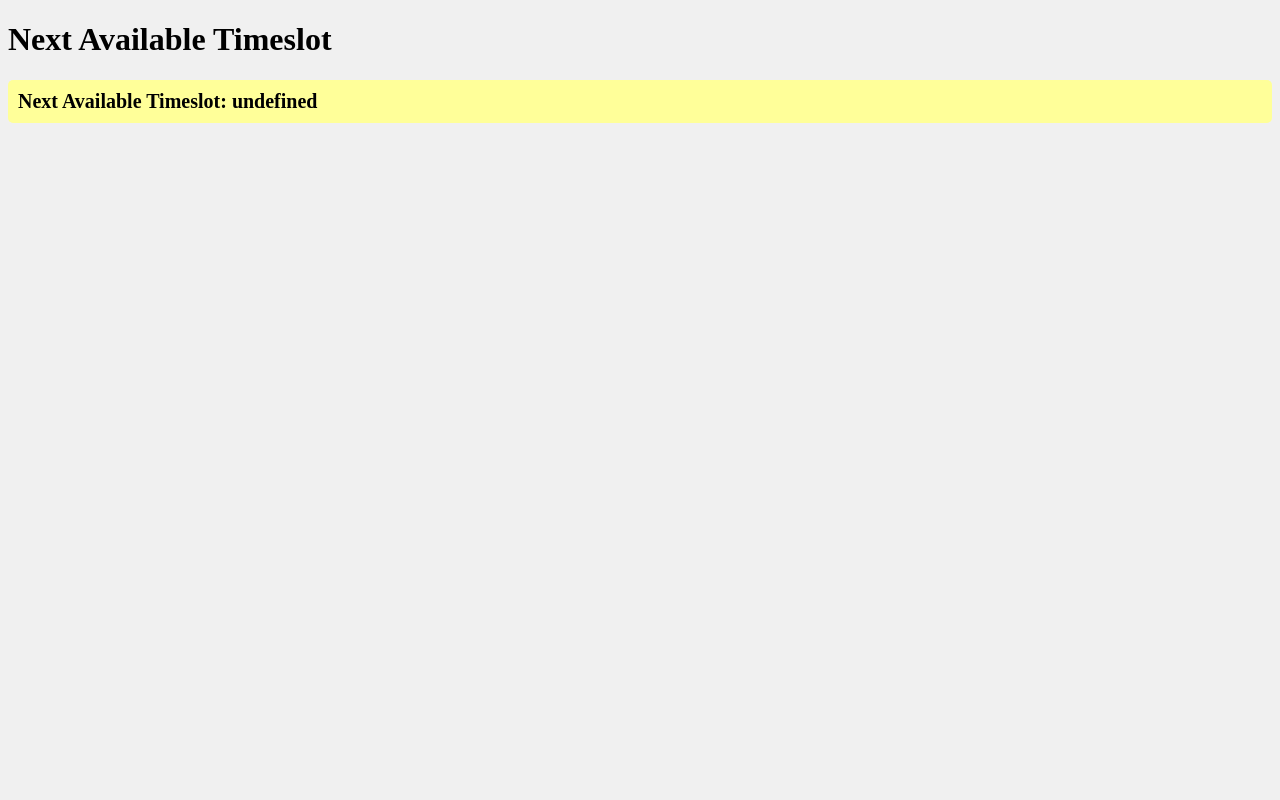
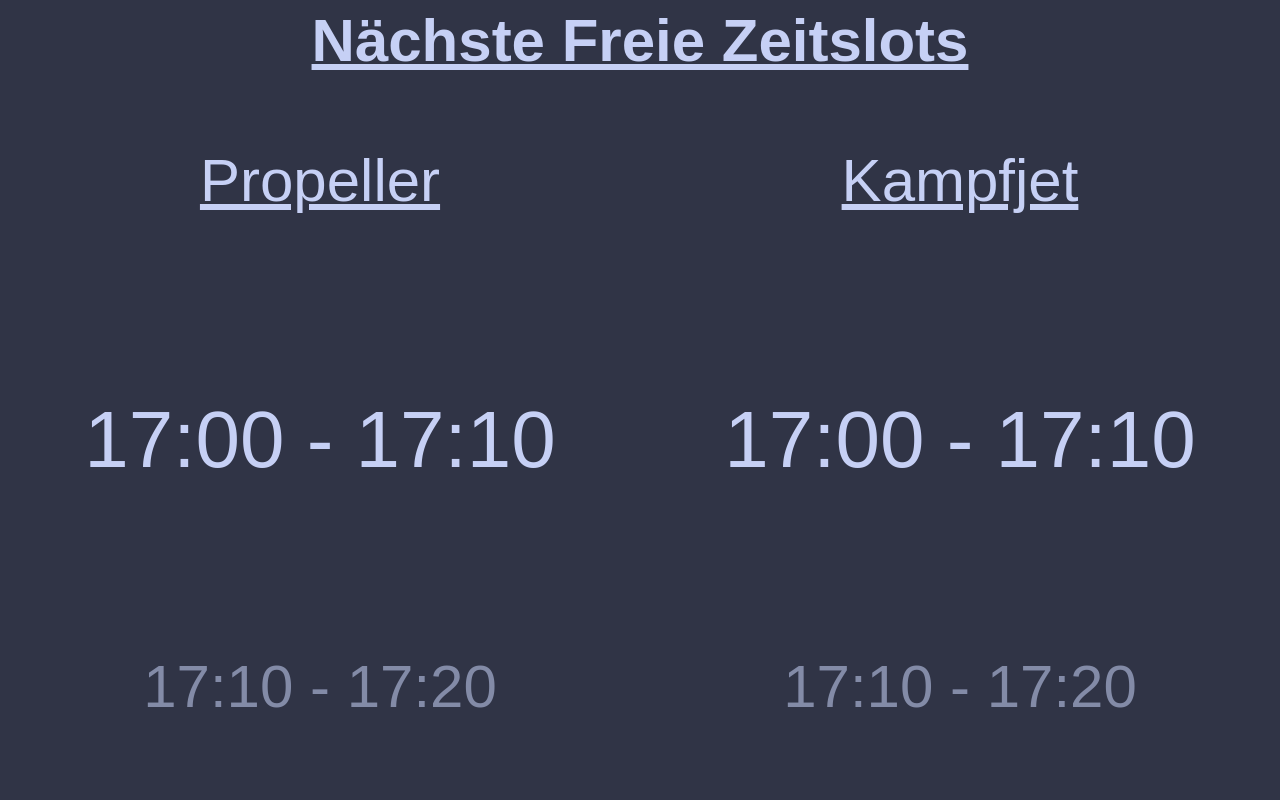
Before and after one commit to mosstuff/KatherinenGymnasium_Flugsimulator_Buchungssystem, a Flask app: template templates/info.html in a window 1280 px wide. Run offline with Flask 3, Linux system fonts and the light colour scheme; the template is opened without the code that fills it, so the values that code supplies are empty.

Commit message:
Added Info Page wich shows the next free timeslots

```diff
--- a/main.py
+++ b/main.py
@@ -234,7 +234,7 @@ def info():
  #       c.execute("SELECT timeslot FROM bookings WHERE status != 'Booked' AND timeslot >= ? ORDER BY timeslot ASC LIMIT 4", (current_time,))
   #      future_timeslots = [row[0] for row in c.fetchall()]
 #
- #   return render_template('info.html', next_timeslots=next_timeslots, future_timeslots=future_timeslots)
-    return 'ToDo'
+    return render_template('info.html')
+    #return 'ToDo'
 if __name__ == '__main__':
     app.run(debug=True,host="192.168.178.79",ssl_context='adhoc')
--- a/templates/info.html
+++ b/templates/info.html
@@ -2,57 +2,161 @@
 <html>
 <head>
     <title>Info</title>
+</head>
 <style>
-        /* CSS styles */
 body {
-            background-color: #f0f0f0; /* Default background color */
+    margin: 0;
+    padding: 0;
+    font-family: Arial, sans-serif;
   }
-        .timeslot-list {
-            list-style-type: none; /* Remove dots from list items */
-            padding: 0;
+.timeslot-container {
+    display: flex;
+    height: 90vh;
    }
-        .timeslot-list li {
-            margin-bottom: 5px;
+.headline {
+    display: flex;
+    height: 10vh;
+    background-color: #303446;
+    transition: background-color 0.5s ease;
+    justify-content: center;
+    align-items: center;
    }
-        .next-timeslot {
-            background-color: #ffff99; /* Background color for the next timeslot */
-            color: #000; /* Text color for the next timeslot */
-            font-weight: bold;
-            font-size: 20px;
-            padding: 10px;
-            border-radius: 5px;
+.Kampfjet {
+    background-color: #303446; /* Default background color */
+    display: flex;
+    flex-wrap: wrap;
+    justify-content: center;
+    align-items: center;
+    flex: 1;
+    transition: background-color 0.5s ease;
   }
+.Propeller {
+    background-color: #303446; /* Default background color */
+    display: flex;
+    flex-wrap: wrap;
+    justify-content: center;
+    align-items: center;
+    flex: 1;
+    transition: background-color 0.5s ease;
+  }
+.headings {
+    font-size: 60px;
+    color: #C6D0F5; /* Default text color */
+    transition: color 0.5s ease;
+    text-decoration: underline;
+  }
+.mainheading {
+    font-size: 60px;
+    color: #C6D0F5; /* Default text color */
+    transition: color 0.5s ease;
+    text-decoration: underline;
+  }
+#timeslot1 {
+    font-size: 80px;
+    color: #C6D0F5; /* Default text color */
+    transition: color 0.5s ease;
+  }
+#timeslot2 {
+    font-size: 60px;
+    color: #838BA7; /* Default text color */
+    transition: color 0.5s ease;
+  }
+#timeslot21 {
+    font-size: 80px;
+    color: #C6D0F5; /* Default text color */
+    transition: color 0.5s ease;
+  }
+#timeslot22 {
+    font-size: 60px;
+    color: #838BA7; /* Default text color */
+    transition: color 0.5s ease;
+  }
+.break {
+    flex-basis: 100%;
+    height: 0px; /* Specify a height for the break elements */
+}
+
 </style>
-</head>
 <body>
-    <h1>Next Available Timeslot</h1>
+    <div class="headline">
+        <h1 class="mainheading">Nächste Freie Zeitslots</h1>
+    </div>
+<div class="timeslot-container">
+    <div class="Kampfjet">
+        <p class="headings">Propeller</p><div class="break"></div><div class="break"></div>
+        <p id="timeslot1"></p><div class="break"></div>
+        <p id="timeslot2"></p><div class="break"></div>
+    </div>
+    <div class="Propeller">
+        <p class="headings">Kampfjet</p><div class="break"></div><div class="break"></div>
+        <p id="timeslot21"></p><div class="break"></div>
+        <p id="timeslot22"></p><div class="break"></div>
+    </div>
+</div>
 
-    <!-- Next Timeslot Display -->
-    <ul class="timeslot-list" id="nextTimeslot">
-        <!-- Next available timeslot will be dynamically populated here -->
-    </ul>
+<script>
+    // Function to populate timeslots based on selected activity
+function populateTimeslots1() {
+    var activity = "Propeller"; // You can change this to another activity if needed
+    var container = document.getElementById("timeslot-container");
 
-    <!-- JavaScript to populate the next available timeslot -->
-    <script>
-        // Function to fetch and display the next available timeslot
-        function populateNextTimeslot() {
-            fetch('/get_next_timeslot')
+    // Define timeslots based on activity (you can customize this based on your actual timeslots)
+    var timeslots = {
+        "Kampfjet": ["17:00 - 17:10", "17:10 - 17:20", "17:20 - 17:30", "17:30 - 17:40", "17:40 - 17:50", "17:50 - 18:00", "18:00 - 18:10", "18:10 - 18:20", "18:20 - 18:30", "18:30 - 18:40", "18:40 - 18:50", "18:50 - 19:00", "19:00 - 19:10", "19:10 - 19:20", "19:20 - 19:30", "19:30 - 19:40", "19:40 - 19:50", "19:50 - 20:00"], // Example timeslots for Activity 1
+        "Propeller": ["17:00 - 17:10", "17:10 - 17:20", "17:20 - 17:30", "17:30 - 17:40", "17:40 - 17:50", "17:50 - 18:00", "18:00 - 18:10", "18:10 - 18:20", "18:20 - 18:30", "18:30 - 18:40", "18:40 - 18:50", "18:50 - 19:00", "19:00 - 19:10", "19:10 - 19:20", "19:20 - 19:30", "19:30 - 19:40", "19:40 - 19:50", "19:50 - 20:00"]  // Example timeslots for Activity 2
+        // Add more activities and their corresponding timeslots as needed
+    };
+
+    // Get booked or arrived timeslots for the selected activity from server
+    fetch('/get_booked_timeslots?activity=' + encodeURIComponent(activity))
         .then(response => response.json())
         .then(data => {
-                    const nextTimeslot = data[0]; // Get the first (next) available timeslot
-                    const timeslotList = document.getElementById('nextTimeslot');
-                    timeslotList.innerHTML = ""; // Clear existing timeslot
-                    const listItem = document.createElement("li");
-                    listItem.textContent = `Next Available Timeslot: ${nextTimeslot}`;
-                    listItem.classList.add('next-timeslot');
-                    timeslotList.appendChild(listItem);
+            // Filter out booked or arrived timeslots
+            var availableTimeslots = timeslots[activity].filter(timeslot => !data.includes(timeslot));
+
+            // Populate timeslots for the selected activity
+            for (let i = 0; i < Math.min(2, availableTimeslots.length); i++) {
+                var p = document.getElementById("timeslot" + (i + 1));
+                if (p) {
+                    p.textContent = availableTimeslots[i];
+                }
+            }
         });
+    setTimeout(populateTimeslots1, 10000)
+};
+function populateTimeslots2() {
+    var activity = "Kampfjet"; // You can change this to another activity if needed
+    var container = document.getElementById("timeslot-container");
+
+    // Define timeslots based on activity (you can customize this based on your actual timeslots)
+    var timeslots = {
+        "Kampfjet": ["17:00 - 17:10", "17:10 - 17:20", "17:20 - 17:30", "17:30 - 17:40", "17:40 - 17:50", "17:50 - 18:00", "18:00 - 18:10", "18:10 - 18:20", "18:20 - 18:30", "18:30 - 18:40", "18:40 - 18:50", "18:50 - 19:00", "19:00 - 19:10", "19:10 - 19:20", "19:20 - 19:30", "19:30 - 19:40", "19:40 - 19:50", "19:50 - 20:00"], // Example timeslots for Activity 1
+        "Propeller": ["17:00 - 17:10", "17:10 - 17:20", "17:20 - 17:30", "17:30 - 17:40", "17:40 - 17:50", "17:50 - 18:00", "18:00 - 18:10", "18:10 - 18:20", "18:20 - 18:30", "18:30 - 18:40", "18:40 - 18:50", "18:50 - 19:00", "19:00 - 19:10", "19:10 - 19:20", "19:20 - 19:30", "19:30 - 19:40", "19:40 - 19:50", "19:50 - 20:00"]  // Example timeslots for Activity 2
+        // Add more activities and their corresponding timeslots as needed
+    };
+
+    // Get booked or arrived timeslots for the selected activity from server
+    fetch('/get_booked_timeslots?activity=' + encodeURIComponent(activity))
+        .then(response => response.json())
+        .then(data => {
+            // Filter out booked or arrived timeslots
+            var availableTimeslots = timeslots[activity].filter(timeslot => !data.includes(timeslot));
+
+            // Populate timeslots for the selected activity
+            for (let i = 0; i < Math.min(2, availableTimeslots.length); i++) {
+                var p = document.getElementById("timeslot2" + (i + 1));
+                if (p) {
+                    p.textContent = availableTimeslots[i];
                 }
+            }
+        });
+    setTimeout(populateTimeslots2, 10000)
+};
+populateTimeslots1(); // Populate initially
+populateTimeslots2(); // Populate initially
 
-        // Populate the next available timeslot initially
-        populateNextTimeslot();
-        // Refresh the next available timeslot every 15 seconds
-        setInterval(populateNextTimeslot, 15000);
+
+
 </script>
 </body>
 </html>
```
Lines whose indentation alone changed are shown as unchanged.
